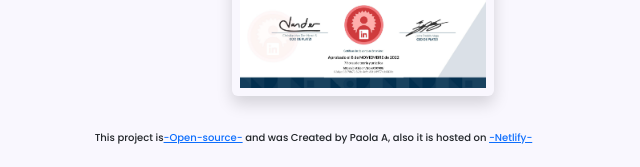
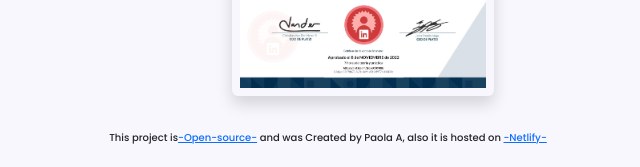
Before and after one commit to pao050988/responsive-portfolio, a plain HTML site: page Certifications.html in a window 1280 px wide. Shown: the part 862-1029 px from the top of the page, 282-922 px from the left. Drawn offline with nearby package versions, Linux system fonts and the light colour scheme.

Commit message:
fixed padding
fixed the padding in the footer in the certification page

```diff
--- a/Certifications.html
+++ b/Certifications.html
@@ -125,6 +125,7 @@
       font-size: 10px;
       padding-bottom: 25px;
       padding-top: 30px;
+      padding-left: 30px;
     }
 
 
@@ -224,7 +225,7 @@
     </div>
   </div>
  <footer>
-      <div class="footer display-flex" > This project is<a href=" https://github.com/pao050988/responsive-portfolio" target="_blank">-Open-source-</a>
+      <div class="footer" > This project is<a href=" https://github.com/pao050988/responsive-portfolio" target="_blank">-Open-source-</a>
        and was Created by Paola A, also it is hosted on <a href="https://app.netlify.com/teams/pao050988/overview" target="_blank">-Netlify-</a> </div>
     </footer>
 
```
Lines whose indentation alone changed are shown as unchanged.
